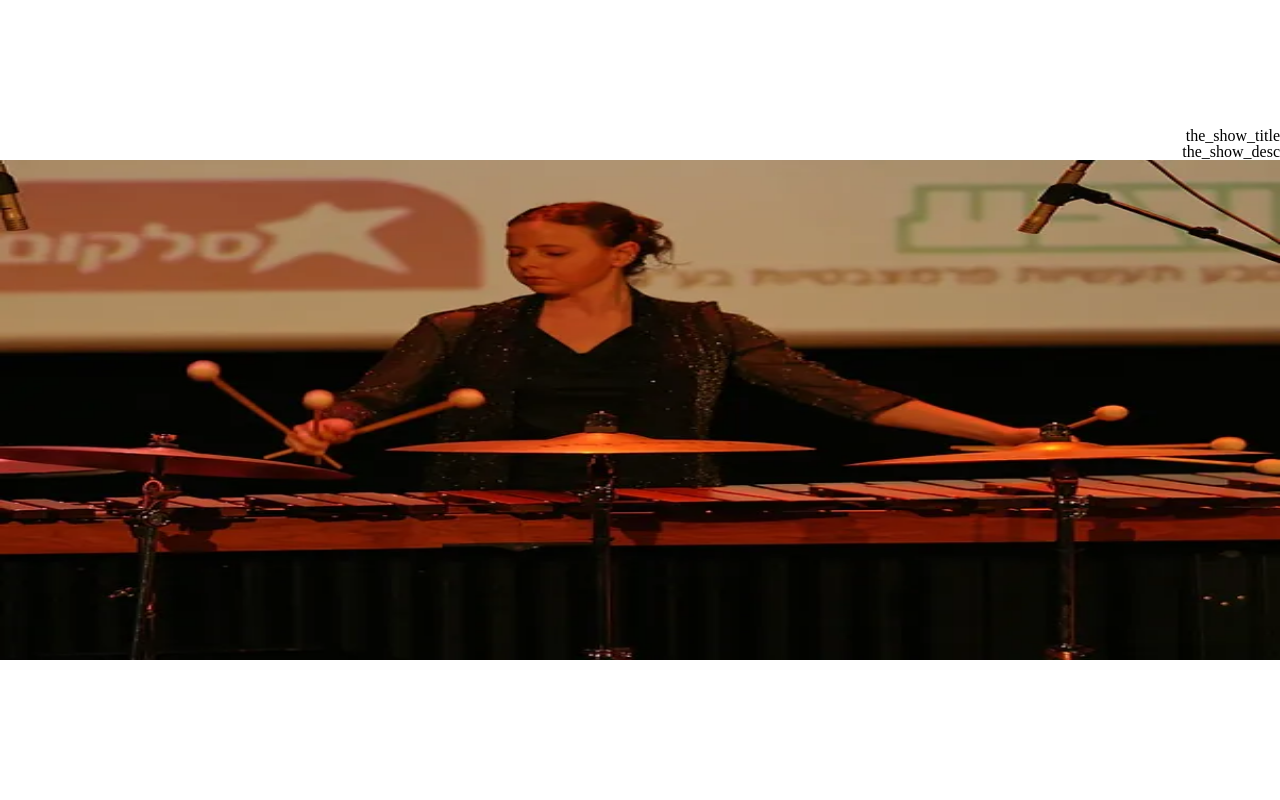
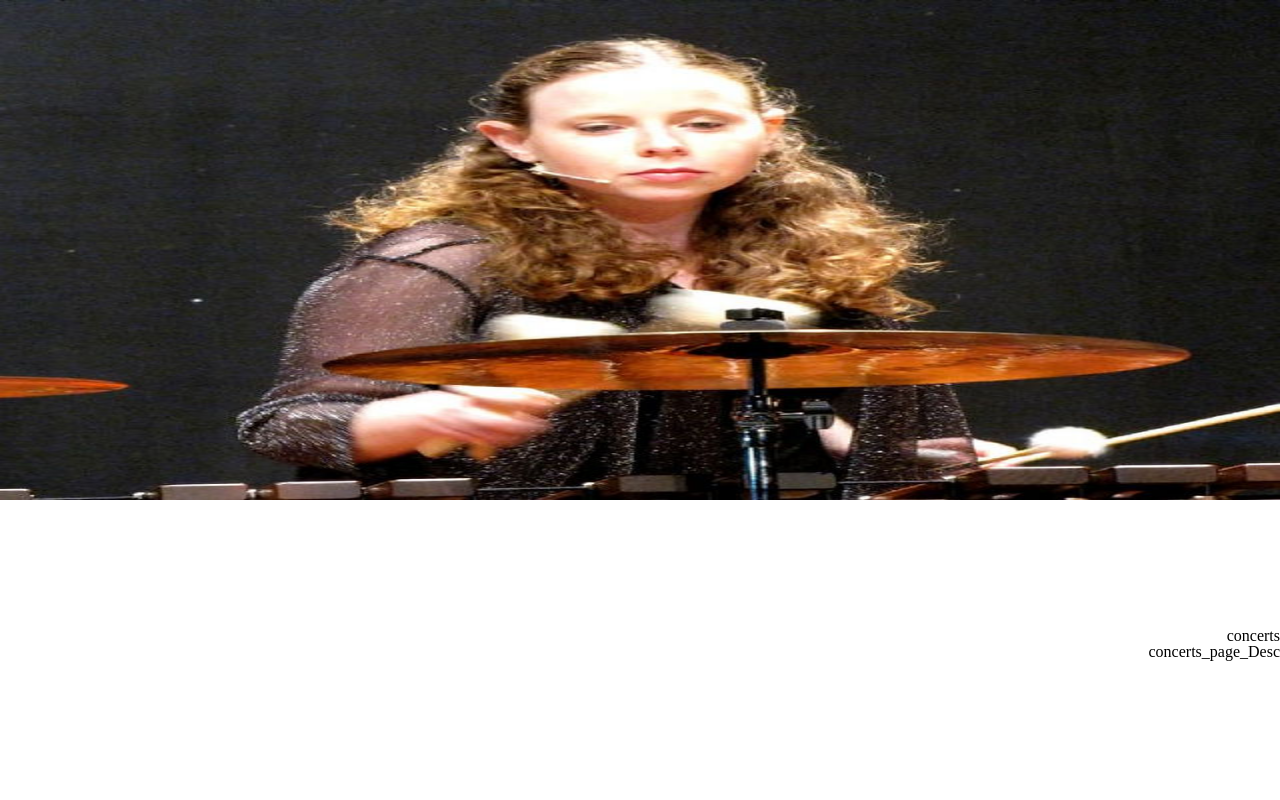
Before and after one commit to gilior/noya2022, a Next.js app: page /concerts in a window 1280 px wide. Shown: the top 800 px of the page. Built offline with nearby package versions, Linux system fonts and the light colour scheme.

Commit message:
custom image + concerts

```diff
--- a/components/home_card/home.card.tsx
+++ b/components/home_card/home.card.tsx
@@ -7,7 +7,7 @@ import { useTranslation } from 'next-i18next';
 
 export type HomeCardMobileProps = {
     generalSiteProps:GeneralSiteProps;
-    img:StaticImageData;
+    img?:StaticImageData;
     title:string;
     description:string;
     link?:string;
@@ -22,13 +22,13 @@ const HomeCardMobile: FC<HomeCardMobileProps> = (props) => {
              <div>
             {t(props.description)}
             </div>
-            <div className={styles['image-wrap']}>
+          { props.img && <div className={styles['image-wrap']}>
                 <Image
                     alt="Mountains"
                     src={props.img}
                     fill
                 />
-            </div>
+            </div>}
 
            { props.link &&  <LinkComponent text='read_more' page={props.link} generalSiteProps={props}></LinkComponent>}
         </div>
--- /dev/null
+++ b/components/image/image.module.scss
@@ -0,0 +1,4 @@
+.image-wrap{
+    position:relative;
+    height: 500px
+}
--- /dev/null
+++ b/components/image/image.tsx
@@ -0,0 +1,26 @@
+import React, { FC } from 'react';
+import Image, { StaticImageData } from 'next/image'
+import styles from 'components/home_card/home.card.moblie.module.scss'
+import LinkComponent from 'components/link/link'
+import { GeneralSiteProps } from 'const';
+import { useTranslation } from 'next-i18next';
+
+export type CustomImageProps = {
+    generalSiteProps:GeneralSiteProps;
+    img:StaticImageData;
+
+};
+const CustomImage: FC<CustomImageProps> = (props) => {
+    const { t } = useTranslation('common')
+
+    return (
+        <div className={styles['image-wrap']}>
+             <Image
+          alt="Mountains"
+          src={props.img}
+         fill/>
+        </div>
+    )
+};
+
+export default CustomImage;
--- a/pages/concerts.tsx
+++ b/pages/concerts.tsx
@@ -10,12 +10,17 @@ import carpet from '../public/carpet.jpeg'
 import bitbit from '../public/bitbit.jpg'
 import menifa from '../public/menifa.jpg'
 import gong from '../public/gong.jpg'
+import crash from '../public/crash.jpeg'
 import YoutubeVideoPlayer from 'components/youtube_player/youtube.player';
-import PressCardMobile from 'components/press_card/press_card.mobile.';
+import PressCardMobile from 'components/press_card/press_card.mobile';
+import Image from 'next/image'
+import CustomImage from 'components/image/image';
 
 const Concerts: FC<GeneralSiteProps> = (props) => {
   return (
    <div >
+     <CustomImage img={crash} generalSiteProps={props} ></CustomImage>
+       <HomeCardMobile description='concerts_page_Desc' generalSiteProps={props} title='concerts'></HomeCardMobile>
        <HomeCardMobile description='the_show_desc' generalSiteProps={props} img={teva_cellcom} title='the_show_title'></HomeCardMobile>
        <HomeCardMobile description='kelim_shluvim_desc' generalSiteProps={props} img={trio} title='kelim_shluvim_title'></HomeCardMobile>
        <HomeCardMobile description='drums_desc' generalSiteProps={props} img={carpet} title='drums_title'></HomeCardMobile>
--- a/public/locales/en/common.json
+++ b/public/locales/en/common.json
@@ -41,5 +41,6 @@
     "slonim_rev_2":"Noya Schlein the phenom-woman in a charming drum show for the whole family in the scent of Frank Zappa.\nTo call Shelain a 'drummer' is a crazy understatement.\nShelain is a virtuoso percussionist who masters various types of instruments, and in addition to tap dancing, she also creates her own shows, and composes original music. \"The House of Drum\" is an adaptation of a children's book she wrote, in which, in addition to all her skills, she also acts and sings.\nPhenomenal. Or rather, a phenom-woman.",
     "slonim":"amit salonim, walla",
     "shomromi_rev":"An excellent artist... Punctuality, youthful enthusiasm and a lot of talent and love of music. Wonderful.",
-    "shomroni":"Omar Samaroni, Globes"
+    "shomroni":"Omar Samaroni, Globes",
+    "concerts_page_Desc":"Rhythmic concerts with lots of percussion.\nSuitable for any age.\nBook a unique, personally designed concert for your event.\nYou can book a single concert, or a series of concerts and lectures."
 }
--- a/public/locales/he/common.json
+++ b/public/locales/he/common.json
@@ -41,5 +41,7 @@
     "slonim":"עמית סלונים, וואלה",
     "slonim_rev_2":"נויה שליין הפנו-וומן במופע תופים מקסים לכל המשפחה בניחוח פרנק זאפה.\nלקרוא לשליין 'מתופפת' זה אנדרסטייטמנט מטורף.\nשליין היא אמנית כלי הקשה וירטואוזית ששולטת בסוגים שונים של כלים, ובנוסף לריקודי סטפס היא גם יוצרת מופעים משלה, ומלחינה מוזיקה מקורית. \"הבית של תוף\" הוא עיבוד לספר ילדים שהיא כתבה, בו בנוסף לכל כישוריה היא גם משחקת ושרה.\nפנומנית. או ליתר דיוק, פנו-וומן.",
     "shomromi_rev":"אמנית מצוינת... דייקנות, התלהבות נעורים והרבה כישרון ואהבת מוזיקה. נפלא.",
-    "shomroni":"עומר שומרוני, גלובס"
+    "shomroni":"עומר שומרוני, גלובס",
+    "concerts_page_Desc":"קונצרטים קצביים עם המון כלי הקשה.\nמתאימים לכל גיל.\nהזמינו קונצרט ייחודי בעיצוב אישי לארוע שלכם.\nניתן להזמין קונצרט בודד, או סדרה של קונצרטים והרצאות."
+
 }
```
Also changed, not shown: components/press_card/press_card.mobile.tsx (renamed from components/press_card/press_card.mobile..tsx).
